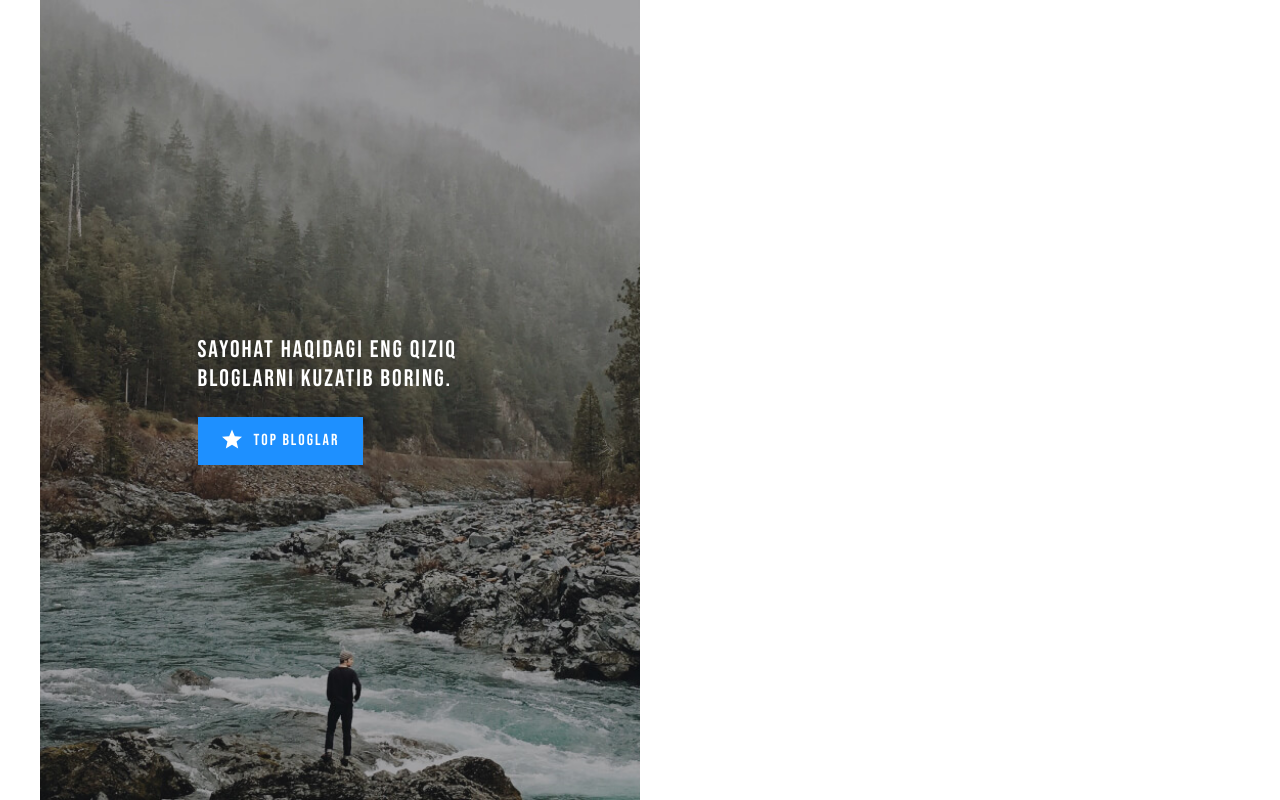
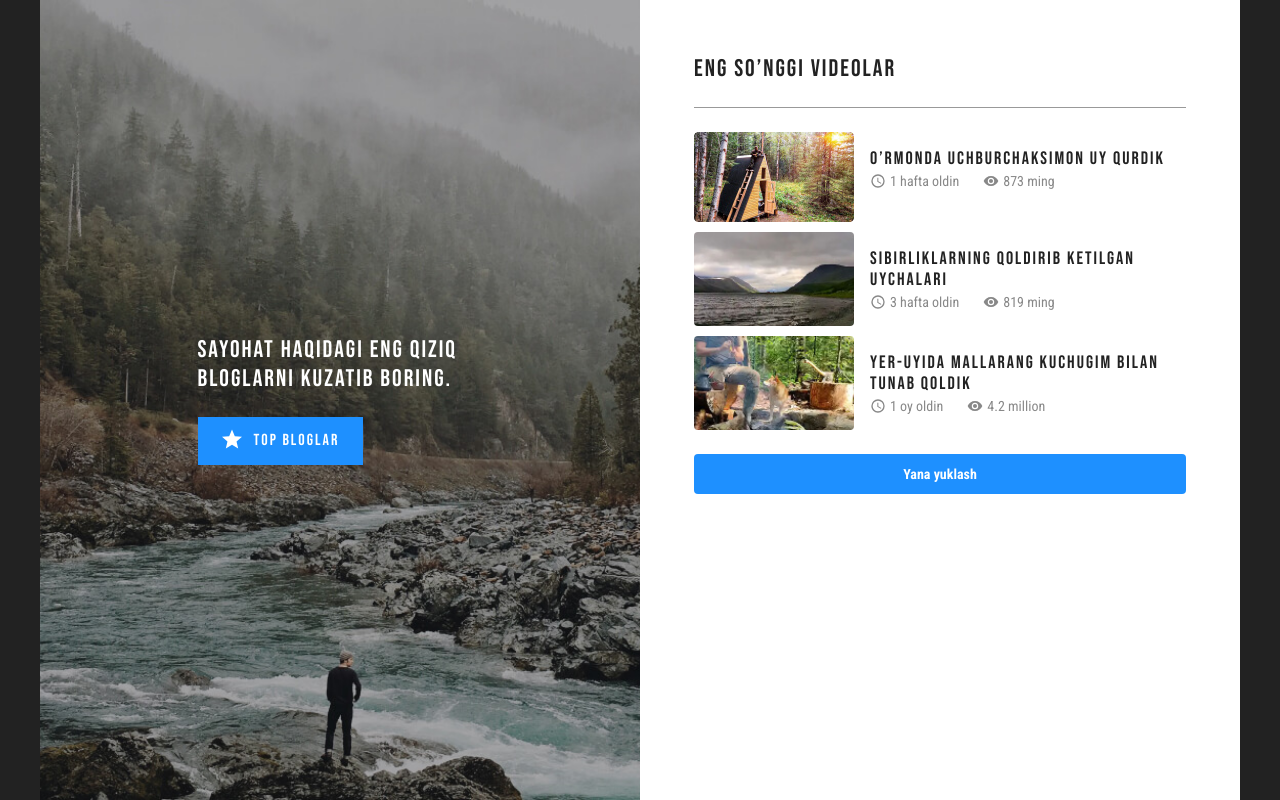
Before and after one commit to frontendtester/exercise-articles-bg-pseudelement, a plain HTML site: page index.html in a window 1280 px wide. Drawn offline with Linux system fonts and the light colour scheme.

Commit message:
Add latest videos section

```diff
--- a/css/styles.css
+++ b/css/styles.css
@@ -21,13 +21,18 @@ body {
   font-size: 16px;
   font-weight: 400;
   line-height: 1.5;
-  background-color: #fff;
+  background-color: #222;
   color: #222;
 }
 
 img {
   max-width: 100%;
   height: auto;
+}
+
+*:focus {
+  outline: 2px dashed #1e90ff;
+  outline-offset: 2px;
 }
 
 
@@ -125,7 +130,143 @@ img {
   content: "";
 }
 
-.hero-link-text {
+
+/* LATEST-VIDEOS */
+.latest-videos {
+  width: 100%;
+  max-width: 600px;
+  padding: 54px;
+  background-color: #fff;
+}
+
+.latest-videos-heading {
+  margin-top: 0;
+  margin-bottom: 24px;
+  font-family: "Bebas Neue", "Open Sans Condensed", "Arial", sans-serif;
+  font-size: 24px;
+  line-height: normal;
+  font-weight: 400;
+  letter-spacing: 2px;
+  text-transform: uppercase;
+}
+
+.latest-videos-divider {
+  height: 1px;
+  border: 0;
+  margin-top: 24px;
+  margin-bottom: 24px;
+  background-color: #999;
+}
+
+.latest-videos-list {
+  padding: 0;
+  margin: 0;
+  margin-bottom: 24px;
+  list-style: none;
+}
+
+.latest-videos-item:not(:last-child) {
+  margin-bottom: 10px;
+}
+
+
+/* ITEM-LATEST-VIDEOS */
+.item-latest-videos {
+  display: flex;
+}
+
+.item-latest-videos-img {
+  width: 160px;
+  height: auto;
+  border-radius: 4px;
+  object-fit: cover;
+}
+
+.item-latest-videos-info {
+  padding: 16px;
+}
+
+.item-latest-videos-heading {
+  margin-top: 0;
+  margin-bottom: 4px;
+  font-family: "Bebas Neue", "Open Sans Condensed", "Arial", sans-serif;
+  font-size: 18px;
+  font-weight: 400;
+  line-height: normal;
+  letter-spacing: 2px;
+}
+
+.item-latest-videos-link {
+  display: inline-block;
+  color: #222;
+  text-decoration: none;
+}
+
+.item-latest-videos-link:hover {
+  color: #1e90ff;
+}
+
+.item-latest-videos-link:active {
+  opacity: 0.6;
+}
+
+.item-latest-videos-meta {
+  display: flex;
+  align-items: center;
+  color: #888;
+  font-size: 14px;
+  line-height: normal;
+}
+
+.item-latest-videos-meta-item {
+  display: flex;
+  align-items: center;
+}
+
+.item-latest-videos-meta-item:not(:last-child) {
+  margin-right: 24px;
+}
+
+.item-latest-videos-meta-item::before {
+  width: 16px;
+  height: 16px;
+  margin-right: 4px;
+  background-repeat: no-repeat;
+  background-size: contain;
+  background-position: center center;
+  content: "";
+}
+
+.item-latest-videos-meta-item-published-at::before {
+  background-image: url("../img/icon-clock.svg");
+}
+
+.item-latest-videos-meta-item-views::before {
+  background-image: url("../img/icon-visibility.svg");
+}
+
+
+/* LOAD-MORE-BUTTON */
+.load-more-button {
+  display: block;
+  width: 100%;
+  padding: 12px;
+  border: 0;
+  border-radius: 4px;
+  font-size: 14px;
+  font-weight: 700;
+  line-height: normal;
+  background-color: #1e90ff;
+  color: #fff;
+  cursor: pointer;
+}
+
+.load-more-button:hover {
+  background-color: rgba(30, 144, 255, 0.8);
+}
+
+.load-more-button:active {
+  background-color: rgba(30, 144, 255, 0.6);
 }
 
 
--- a/index.html
+++ b/index.html
@@ -33,6 +33,62 @@
         </div>
       </div>
 
+
+      <!-- LATEST-VIDEOS -->
+      <section class="latest-videos">
+        <h2 class="latest-videos-heading">Eng so’nggi videolar</h2>
+        <hr class="latest-videos-divider">
+        <ul class="latest-videos-list">
+          <!-- ITEM -->
+          <li class="latest-videos-item">
+            <div class="item-latest-videos">
+              <img class="item-latest-videos-img" src="img/article-poster-house.jpg" alt="O’rmonda uchburchaksimon uy qurdik" width="160" height="90" srcset="img/article-poster-house.jpg 1x, img/article-poster-house@2x.jpg 2x">
+              <div class="item-latest-videos-info">
+                <h3 class="item-latest-videos-heading">
+                  <a class="item-latest-videos-link" href="#">O’rmonda uchburchaksimon uy qurdik</a>
+                </h3>
+                <div class="item-latest-videos-meta">
+                  <time class="item-latest-videos-meta-item item-latest-videos-meta-item-published-at" datetime="2021-09-23">1 hafta oldin</time>
+                  <div class="item-latest-videos-meta-item item-latest-videos-meta-item-views">873 ming</div>
+                </div>
+              </div>
+            </div>
+          </li>
+          <!-- ITEM -->
+          <li class="latest-videos-item">
+            <div class="item-latest-videos">
+              <img class="item-latest-videos-img" src="img/article-poster-siberia.jpg" alt="Sibirliklarning qoldirib ketilgan uychalari" width="160" height="90" srcset="img/article-poster-siberia.jpg 1x, img/article-poster-siberia@2x.jpg 2x">
+              <div class="item-latest-videos-info">
+                <h3 class="item-latest-videos-heading">
+                  <a class="item-latest-videos-link" href="#">Sibirliklarning qoldirib ketilgan uychalari</a>
+                </h3>
+                <div class="item-latest-videos-meta">
+                  <time class="item-latest-videos-meta-item item-latest-videos-meta-item-published-at" datetime="2021-09-09">3 hafta oldin</time>
+                  <div class="item-latest-videos-meta-item item-latest-videos-meta-item-views">819 ming</div>
+                </div>
+              </div>
+            </div>
+          </li>
+          <!-- ITEM -->
+          <li class="latest-videos-item">
+            <div class="item-latest-videos">
+              <img class="item-latest-videos-img" src="img/article-poster-alone.jpg" alt="Yer-uyida mallarang kuchugim bilan tunab qoldik" width="160" height="90" srcset="img/article-poster-alone.jpg 1x, img/article-poster-alone@2x.jpg 2x">
+              <div class="item-latest-videos-info">
+                <h3 class="item-latest-videos-heading">
+                  <a class="item-latest-videos-link" href="#">Yer-uyida mallarang kuchugim bilan tunab qoldik</a>
+                </h3>
+                <div class="item-latest-videos-meta">
+                  <time class="item-latest-videos-meta-item item-latest-videos-meta-item-published-at" datetime="2021-08-26">1 oy oldin</time>
+                  <div class="item-latest-videos-meta-item item-latest-videos-meta-item-views">4.2 million</div>
+                </div>
+              </div>
+            </div>
+          </li>
+        </ul>
+
+        <button class="load-more-button" type="button">Yana yuklash</button>
+      </section>
+
     </div>
   </main>
 
```
Also changed, not shown: img/article-poster-alone.jpg (added), img/article-poster-alone@2x.jpg (added), img/article-poster-house.jpg (added), img/article-poster-house@2x.jpg (added), img/article-poster-siberia.jpg (added), img/article-poster-siberia@2x.jpg (added), img/icon-clock.svg (added), img/icon-visibility.svg (added).
